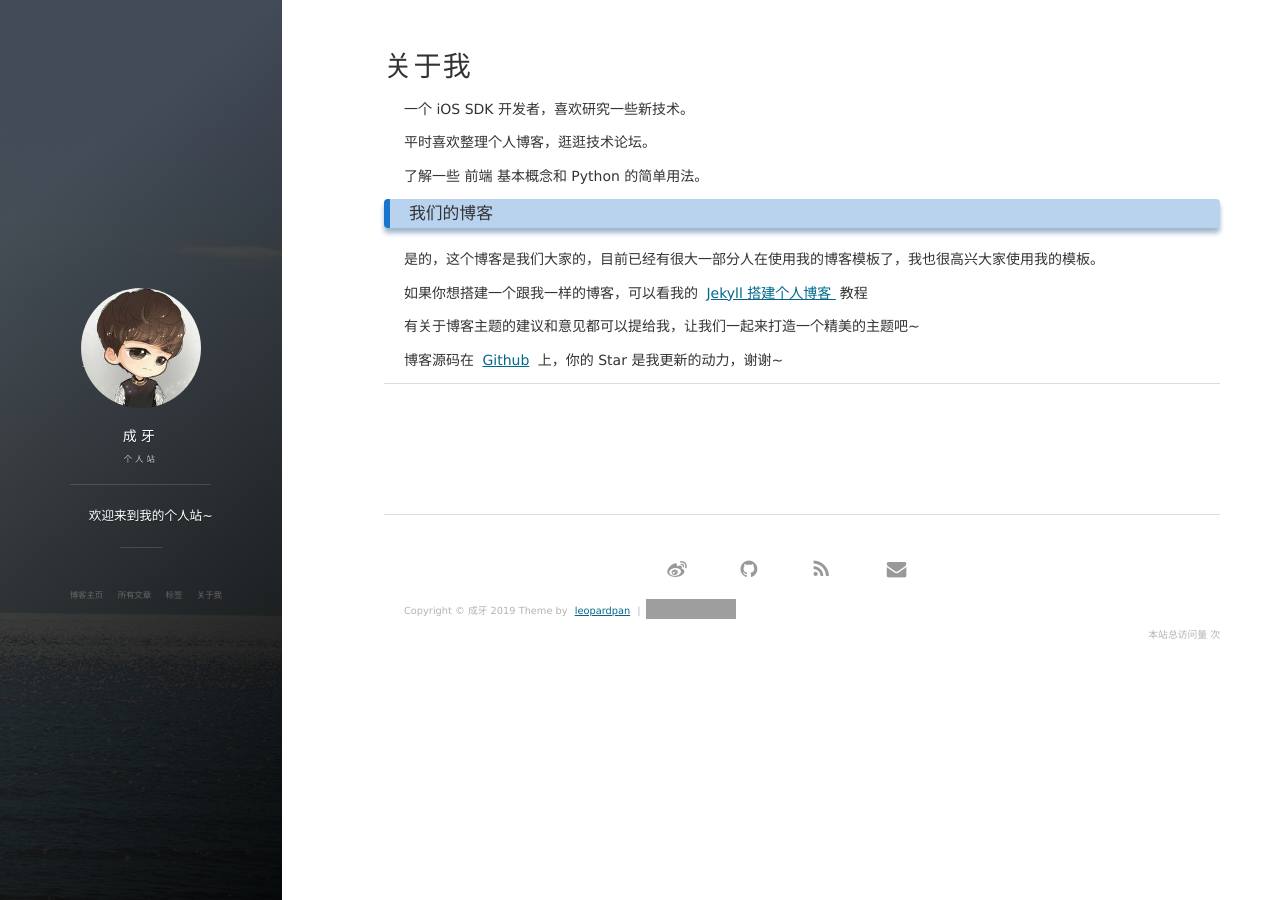
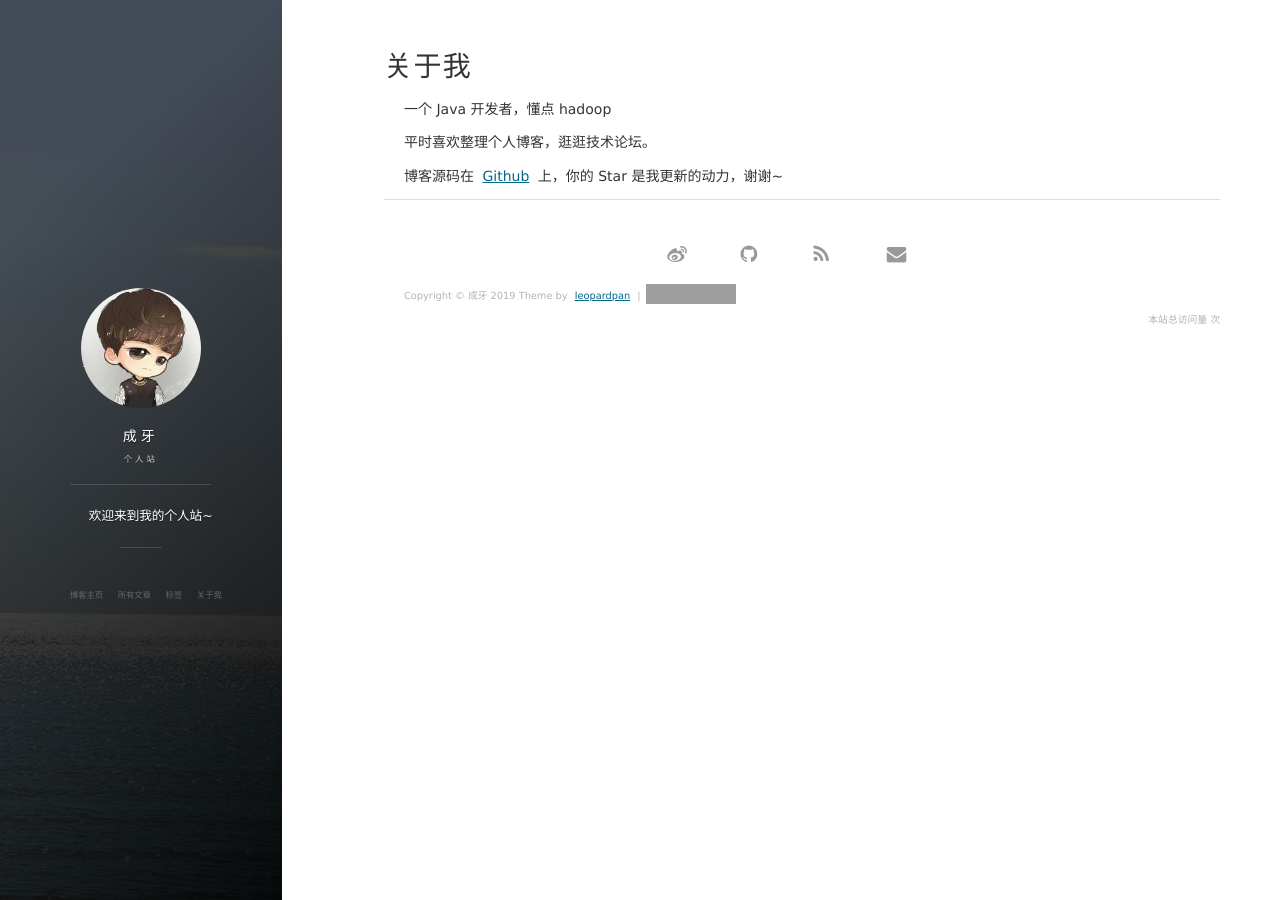
Before and after one commit to snipercy/snipercy.github.io, a Jekyll site: the page built from about.md, in a window 1280 px wide. Built offline with Jekyll 4.4.1, drawn with Linux system fonts in a browser that asks for light colours; nearby versions of some CDN libraries; comment, search, counter and statistics services are not loaded; grey boxes are pictures that could not be loaded.

Commit message:
modified:   _layouts/post.html 	modified:   about.md

```diff
--- a/about.md
+++ b/about.md
@@ -3,30 +3,9 @@
 title: 关于我
 ---
 
-一个 iOS SDK 开发者，喜欢研究一些新技术。
+一个 Java 开发者，懂点 hadoop
 <p>
 平时喜欢整理个人博客，逛逛技术论坛。
-<p>
-了解一些 前端 基本概念和 Python 的简单用法。
-
-<p>
-
-<h3> 我们的博客 </h3>
-
-<p>
-
-是的，这个博客是我们大家的，目前已经有很大一部分人在使用我的博客模板了，我也很高兴大家使用我的模板。
-
-<p>
-
-如果你想搭建一个跟我一样的博客，可以看我的
-<a href="/2016/10/jekyll_tutorials1/"> Jekyll 搭建个人博客 </a>
-教程
-
-<p>
-
-有关于博客主题的建议和意见都可以提给我，让我们一起来打造一个精美的主题吧~
-
 <p>
 
 博客源码在 <a target="_blank" href='https://github.com/leopardpan/leopardpan.github.io/'>Github</a> 上，你的 Star 是我更新的动力，谢谢~
@@ -36,6 +15,3 @@
 <p>
 
 <p>
-
-
-{% include comments.html %}
```
Also changed, not shown: _layouts/post.html (line endings or trailing spaces).
